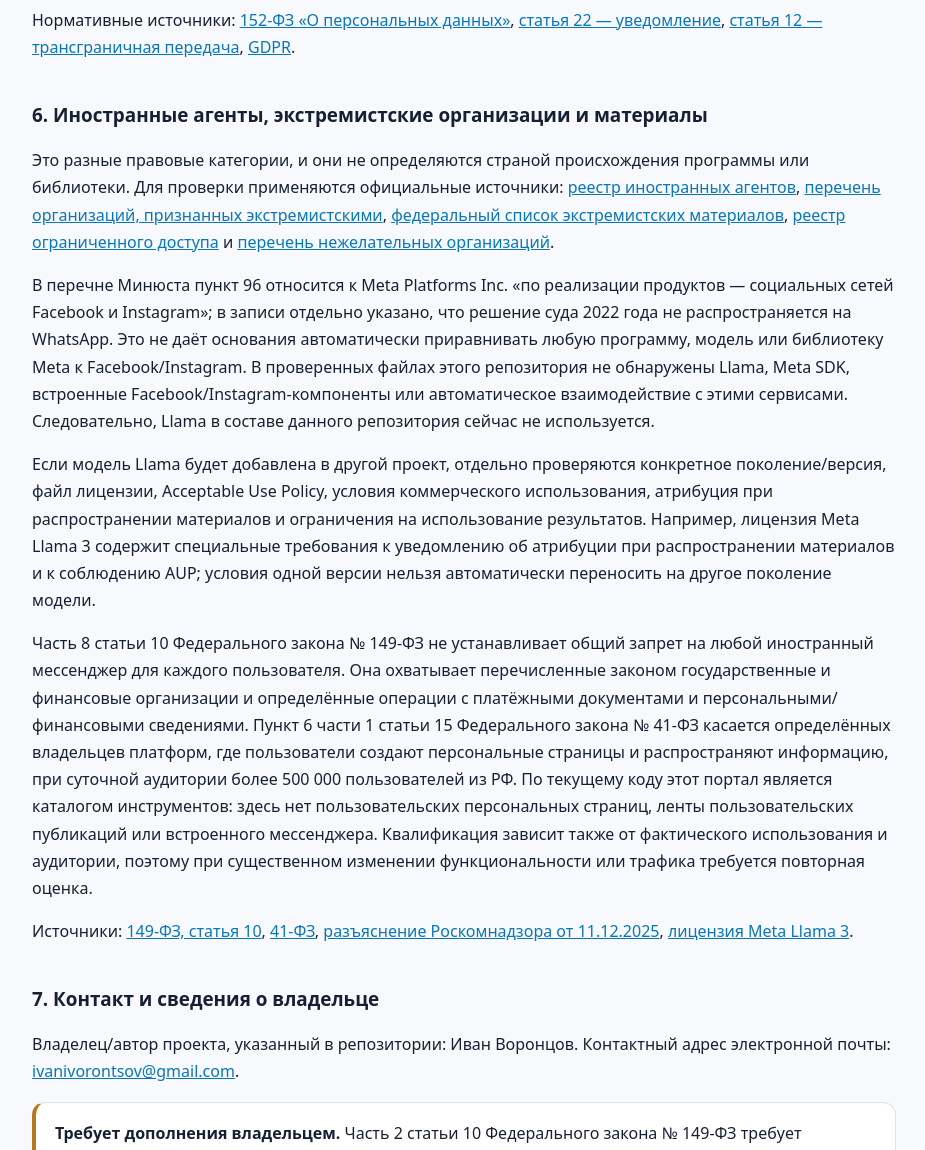
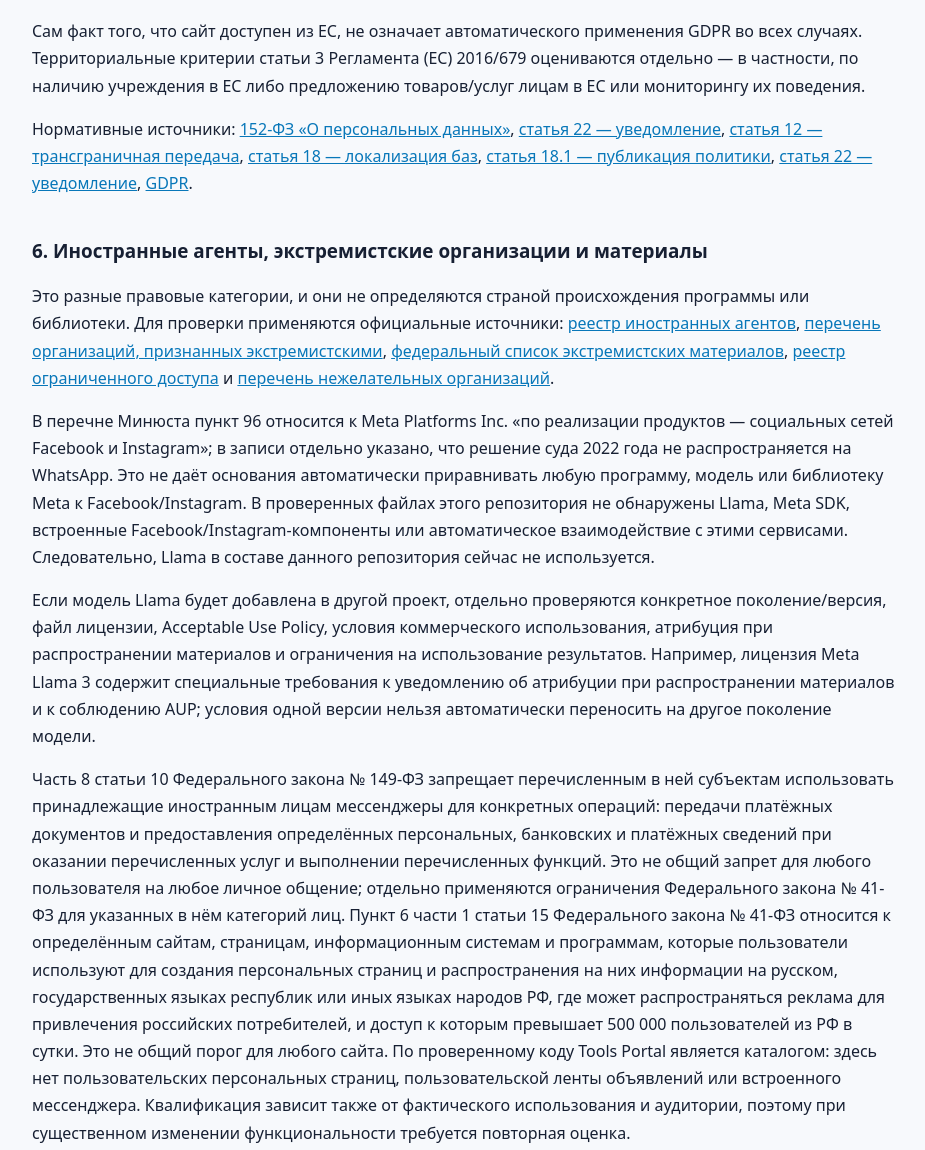
Before and after one commit to ivanivorontsov-sudo/tools-portal, a plain HTML site: page privacy.html in a window 1280 px wide. Shown: the part 2492-3642 px from the top of the page, without its empty margins (176-1101 px from the left). Drawn offline with Linux system fonts and the light colour scheme.

Commit message:
Уточнить редакции 149-ФЗ, 152-ФЗ и 41-ФЗ

```diff
--- a/privacy.html
+++ b/privacy.html
@@ -63,15 +63,15 @@
   <p>Переход по добровольной ссылке, отправка электронного письма или публикация сообщения в GitHub Issues/Comments — отдельные действия пользователя. Содержание такого обращения получает соответствующий адресат и платформа.</p>
 
   <h2>5. Персональные данные и правовая рамка</h2>
-  <p>Отсутствие собственной формы загрузки и аналитики само по себе не доказывает, что владелец сайта никогда не является оператором персональных данных. Статус по статье 3 Федерального закона № 152-ФЗ зависит от фактических целей, средств и роли лица в обработке. Если владелец сайта определяет обработку персональных данных, нужно отдельно оценить требования к правовому основанию, политике и мерам защиты, локализации баз при сборе данных граждан РФ, уведомлению Роскомнадзора и трансграничной передаче. Уведомление об обработке по статье 22 обычно подаётся до её начала, кроме прямо установленных законом исключений; уведомление о намерении трансграничной передачи по статье 12 является отдельным.</p>
+  <p>Отсутствие собственной формы загрузки и аналитики само по себе не доказывает, что владелец сайта никогда не является оператором персональных данных. Статус по статье 3 Федерального закона № 152-ФЗ зависит от фактических целей, средств и роли лица в обработке. Если владелец сайта определяет обработку персональных данных, нужно отдельно оценить правовое основание, цели и состав данных, политику и меры защиты, локализацию баз при сборе данных граждан РФ (часть 5 статьи 18), уведомление Роскомнадзора по статье 22 и трансграничную передачу. Уведомление об обработке обычно подаётся до её начала, кроме прямо установленных частью 2 статьи 22 исключений. Для трансграничной передачи действует отдельное уведомление по статье 12; с учётом изменений Федерального закона от 26.07.2026 № 265-ФЗ оператору также нужно заранее получить сведения о принимающей стороне и оценить условия защиты данных. Сам факт загрузки внешней таблицы стилей или шрифта ещё не равен передаче введённых пользователем персональных данных; при этом IP-адрес и сетевые метаданные могут обрабатываться инфраструктурными поставщиками по их собственным правилам.</p>
   <p>Сам факт того, что сайт доступен из ЕС, не означает автоматического применения GDPR во всех случаях. Территориальные критерии статьи 3 Регламента (ЕС) 2016/679 оцениваются отдельно — в частности, по наличию учреждения в ЕС либо предложению товаров/услуг лицам в ЕС или мониторингу их поведения.</p>
-  <p>Нормативные источники: <a href="https://www.consultant.ru/document/cons_doc_LAW_61801/" target="_blank" rel="noopener noreferrer">152-ФЗ «О персональных данных»</a>, <a href="https://www.consultant.ru/document/cons_doc_LAW_61801/d996966e22e1320c9de1ab82d9f6be12c3d9d765/" target="_blank" rel="noopener noreferrer">статья 22 — уведомление</a>, <a href="https://www.consultant.ru/document/cons_doc_LAW_61801/e4ebbe1780de623c7cf32a59ca82a7bb523a25dd/" target="_blank" rel="noopener noreferrer">статья 12 — трансграничная передача</a>, <a href="https://eur-lex.europa.eu/eli/reg/2016/679/oj" target="_blank" rel="noopener noreferrer">GDPR</a>.</p>
+  <p>Нормативные источники: <a href="https://www.consultant.ru/document/cons_doc_LAW_61801/" target="_blank" rel="noopener noreferrer">152-ФЗ «О персональных данных»</a>, <a href="https://www.consultant.ru/document/cons_doc_LAW_61801/d996966e22e1320c9de1ab82d9f6be12c3d9d765/" target="_blank" rel="noopener noreferrer">статья 22 — уведомление</a>, <a href="https://www.consultant.ru/document/cons_doc_LAW_61801/e4ebbe1780de623c7cf32a59ca82a7bb523a25dd/" target="_blank" rel="noopener noreferrer">статья 12 — трансграничная передача</a>, <a href="https://www.consultant.ru/document/cons_doc_LAW_61801/cbf4e15b7c330f9372e876cdf2bc928bad7950ef/" target="_blank" rel="noopener noreferrer">статья 18 — локализация баз</a>, <a href="https://www.consultant.ru/document/cons_doc_LAW_61801/eeeebe22bf738fd65bb66b95cc278911ae2525ee/" target="_blank" rel="noopener noreferrer">статья 18.1 — публикация политики</a>, <a href="https://www.consultant.ru/document/cons_doc_LAW_61801/d996966e22e1320c9de1ab82d9f6be12c3d9d765/" target="_blank" rel="noopener noreferrer">статья 22 — уведомление</a>, <a href="https://eur-lex.europa.eu/eli/reg/2016/679/oj" target="_blank" rel="noopener noreferrer">GDPR</a>.</p>
 
   <h2>6. Иностранные агенты, экстремистские организации и материалы</h2>
   <p>Это разные правовые категории, и они не определяются страной происхождения программы или библиотеки. Для проверки применяются официальные источники: <a href="https://minjust.gov.ru/ru/pages/reestr-inostryannykh-agentov/" target="_blank" rel="noopener noreferrer">реестр иностранных агентов</a>, <a href="https://www.minjust.gov.ru/ru/documents/7822/" target="_blank" rel="noopener noreferrer">перечень организаций, признанных экстремистскими</a>, <a href="https://minjust.gov.ru/ru/extremist-materials/" target="_blank" rel="noopener noreferrer">федеральный список экстремистских материалов</a>, <a href="https://eais.rkn.gov.ru/" target="_blank" rel="noopener noreferrer">реестр ограниченного доступа</a> и <a href="https://minjust.gov.ru/ru/pages/perechen-inostrannykh-i-mezhdunarodnykh-organizacij-deyatelnost-kotoryh-priznana-nezhelatelnoj-na-territorii-rossijskoj-federacii/" target="_blank" rel="noopener noreferrer">перечень нежелательных организаций</a>.</p>
   <p>В перечне Минюста пункт 96 относится к Meta Platforms Inc. «по реализации продуктов — социальных сетей Facebook и Instagram»; в записи отдельно указано, что решение суда 2022 года не распространяется на WhatsApp. Это не даёт основания автоматически приравнивать любую программу, модель или библиотеку Meta к Facebook/Instagram. В проверенных файлах этого репозитория не обнаружены Llama, Meta SDK, встроенные Facebook/Instagram-компоненты или автоматическое взаимодействие с этими сервисами. Следовательно, Llama в составе данного репозитория сейчас не используется.</p>
   <p>Если модель Llama будет добавлена в другой проект, отдельно проверяются конкретное поколение/версия, файл лицензии, Acceptable Use Policy, условия коммерческого использования, атрибуция при распространении материалов и ограничения на использование результатов. Например, лицензия Meta Llama 3 содержит специальные требования к уведомлению об атрибуции при распространении материалов и к соблюдению AUP; условия одной версии нельзя автоматически переносить на другое поколение модели.</p>
-  <p>Часть 8 статьи 10 Федерального закона № 149-ФЗ не устанавливает общий запрет на любой иностранный мессенджер для каждого пользователя. Она охватывает перечисленные законом государственные и финансовые организации и определённые операции с платёжными документами и персональными/финансовыми сведениями. Пункт 6 части 1 статьи 15 Федерального закона № 41-ФЗ касается определённых владельцев платформ, где пользователи создают персональные страницы и распространяют информацию, при суточной аудитории более 500 000 пользователей из РФ. По текущему коду этот портал является каталогом инструментов: здесь нет пользовательских персональных страниц, ленты пользовательских публикаций или встроенного мессенджера. Квалификация зависит также от фактического использования и аудитории, поэтому при существенном изменении функциональности или трафика требуется повторная оценка.</p>
+  <p>Часть 8 статьи 10 Федерального закона № 149-ФЗ запрещает перечисленным в ней субъектам использовать принадлежащие иностранным лицам мессенджеры для конкретных операций: передачи платёжных документов и предоставления определённых персональных, банковских и платёжных сведений при оказании перечисленных услуг и выполнении перечисленных функций. Это не общий запрет для любого пользователя на любое личное общение; отдельно применяются ограничения Федерального закона № 41-ФЗ для указанных в нём категорий лиц. Пункт 6 части 1 статьи 15 Федерального закона № 41-ФЗ относится к определённым сайтам, страницам, информационным системам и программам, которые пользователи используют для создания персональных страниц и распространения на них информации на русском, государственных языках республик или иных языках народов РФ, где может распространяться реклама для привлечения российских потребителей, и доступ к которым превышает 500 000 пользователей из РФ в сутки. Это не общий порог для любого сайта. По проверенному коду Tools Portal является каталогом: здесь нет пользовательских персональных страниц, пользовательской ленты объявлений или встроенного мессенджера. Квалификация зависит также от фактического использования и аудитории, поэтому при существенном изменении функциональности требуется повторная оценка.</p>
   <p>Источники: <a href="https://www.consultant.ru/document/cons_doc_LAW_61798/546dcc703c0a1e08647b40a2eeaf9461168c7cb1/" target="_blank" rel="noopener noreferrer">149-ФЗ, статья 10</a>, <a href="https://www.consultant.ru/document/cons_doc_LAW_502182/" target="_blank" rel="noopener noreferrer">41-ФЗ</a>, <a href="https://www.consultant.ru/document/cons_doc_LAW_524396/" target="_blank" rel="noopener noreferrer">разъяснение Роскомнадзора от 11.12.2025</a>, <a href="https://github.com/meta-llama/llama3/blob/main/LICENSE" target="_blank" rel="noopener noreferrer">лицензия Meta Llama 3</a>.</p>
 
   <h2>7. Контакт и сведения о владельце</h2>
```
